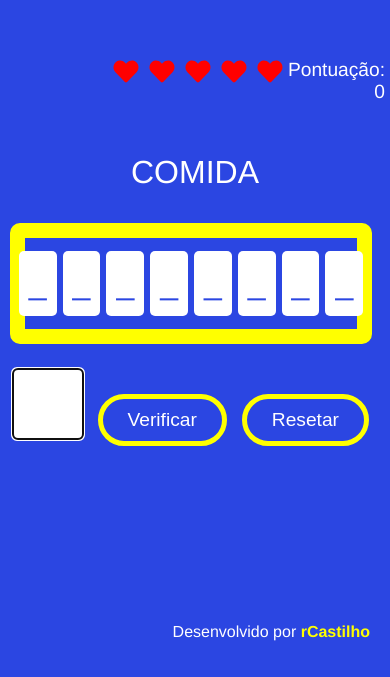
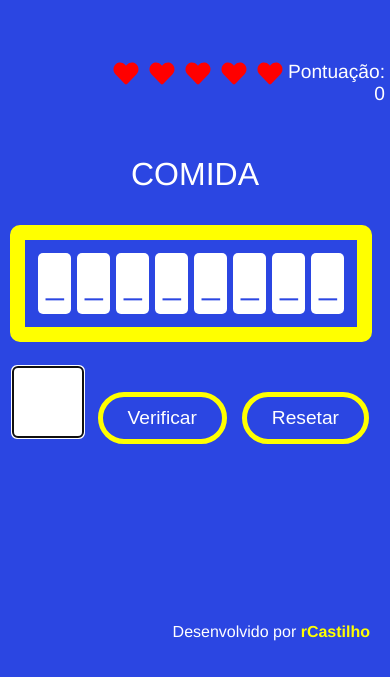
Before and after one commit to rscastilho/adivinhe-as-palavras-, a React (Create React App) app: page / in a window 390 px wide. Shown: the part 137-814 px from the top of the page. Built offline with nearby package versions, Linux system fonts and the light colour scheme.

Commit message:
responsividade2

```diff
--- a/src/components/Palavras/Palavras.module.css
+++ b/src/components/Palavras/Palavras.module.css
@@ -14,6 +14,7 @@
     margin: 10PX;
     padding: 10px;
     border-radius: 10px;
+    z-index: 100;
 }
 
 
@@ -27,6 +28,7 @@
     border-radius: 5px;
     color:  rgb(43, 70, 226);
     text-transform: uppercase;
+    z-index: 0;
 
 }
 
@@ -42,6 +44,7 @@
         align-items: center;
         justify-content:center;
         width: 80%;
+        z-index: 100;
 
     }
 
@@ -49,7 +52,7 @@
         display: inherit;
         font-size: 2em;
         margin: 3px;
-        padding: 10px;
+        padding: 8px;
         width: 100%;
         line-height: 1.4em;
         background-color: #fff;
@@ -57,6 +60,8 @@
         color:  rgb(43, 70, 226);
         text-transform: uppercase;
         text-align: center;
+        z-index: 0;
+        overflow: hidden;
 
     }
 
```
